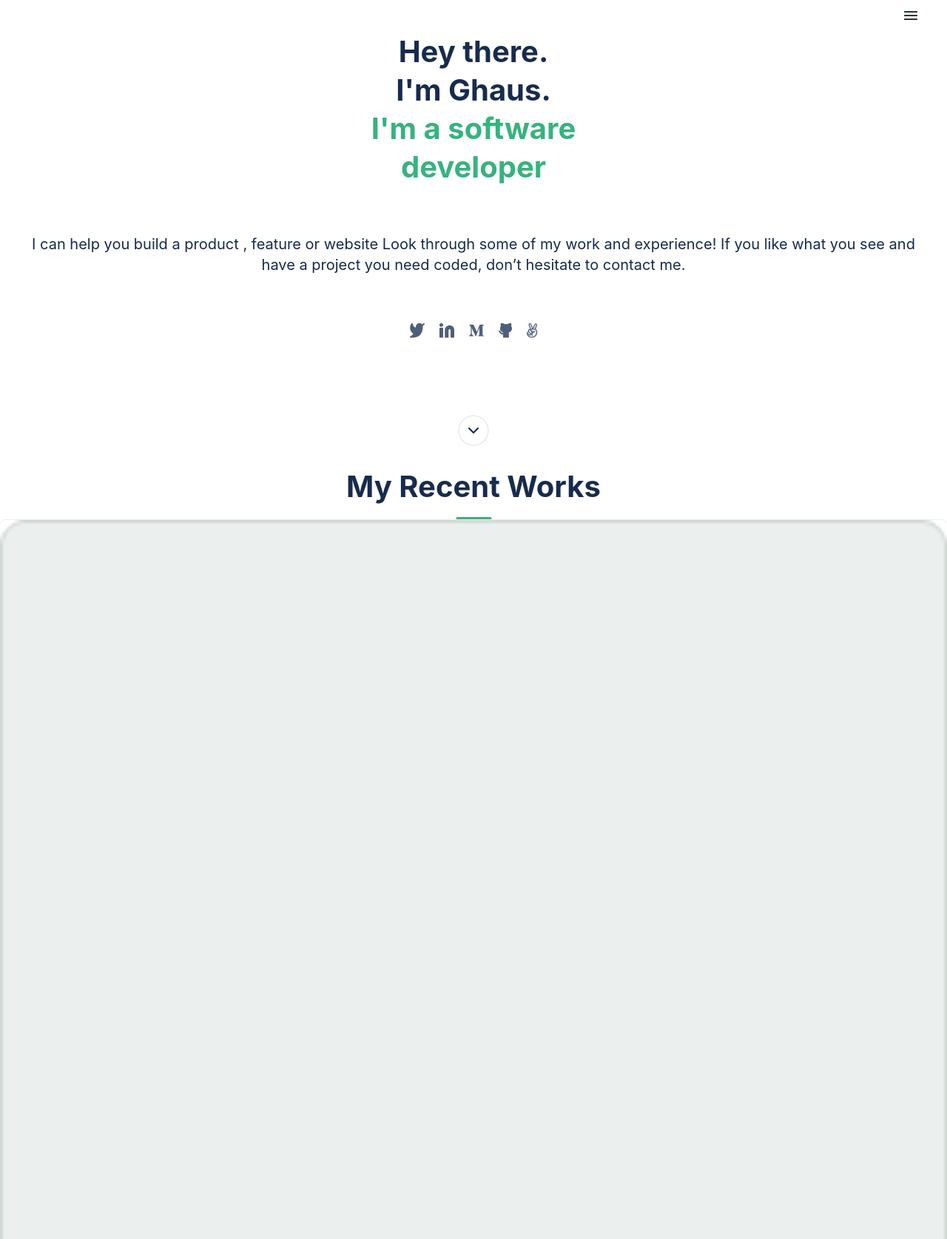
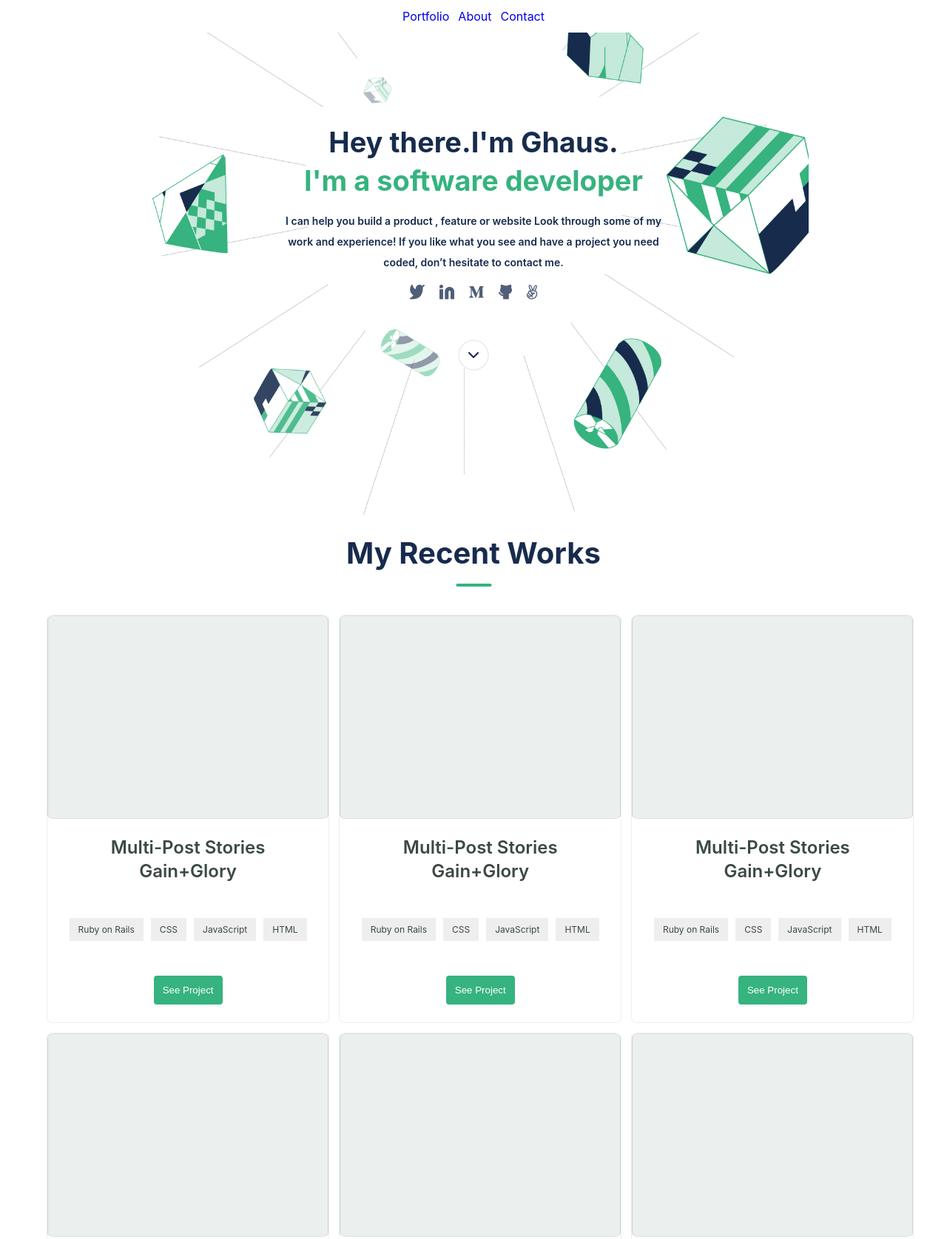
Before and after one commit to GhausAliKhan/My-Portfolio, a website: page index.html in a window 1280 px wide. Shown: the top 1675 px of the page at 74% size. Drawn offline with Linux system fonts and the light colour scheme.

Commit message:
Add desktop view for headline, portfolio and about section

```diff
--- a/index.html
+++ b/index.html
@@ -13,15 +13,22 @@
 <body>
     <!-- Toolbar -->
     <nav class="toolbar">
-        <button><img src="Assets/Icon - Menu.png" alt=""></b>
+        <button><img src="Assets/Icon - Menu.png" alt="hamburger"></button>
+        <ul>
+            <li> <a href="#portfolio">Portfolio</a> </li>
+            <li><a href="#about">About</a></li>
+            <li><a href="#contact">Contact</a></li>
+        </ul>
     </nav>
     <!-- Headline -->
     <section class="headline">
         <div class="headline_content">
             <div class="title">
-                <h1>
-                    Hey there. <br> I'm Ghaus. <br> <span>I'm a software <br> developer</span>
-                </h1>
+                <div>
+                    <h3>Hey there.</h3>
+                    <h3>I'm Ghaus.</h3>
+                </div>
+                <h3><span>I'm a software developer</span></h3>
             </div>
             <div class="description">
                 <p>
@@ -29,6 +36,7 @@
                     you
                     like what you see and have a project you need coded, don’t hesitate to contact me.
                 </p>
+
             </div>
             <div class="socialIcons">
                 <ul>
@@ -57,18 +65,19 @@
                 </ul>
             </div>
             <div class="action">
-                <img src="Assets/Disabled.png" alt="">
+                <img src="Assets/Disabled.png" alt="action">
             </div>
 
         </div>
     </section>
     <!-- Works -->
-    <section class="works">
+    <section id="portfolio" class="works">
         <div class="works_content">
             <h3>My Recent Works</h3>
-            <img src="Assets/Indicator.png" alt="">
+            <img src="Assets/Indicator.png" alt="Indicator">
         </div>
         <div class="works_cards">
+
             <div class="card">
                 <div class="card_image">
                     <img src="Assets/Img Plaholder.png" alt="Image placeholder">
@@ -84,6 +93,7 @@
                     <button>See Project</button>
                 </div>
             </div>
+
             <div class="card">
                 <div class="card_image">
                     <img src="Assets/Img Plaholder.png" alt="Image placeholder">
@@ -162,7 +172,7 @@
         </div>
     </section>
     <!-- About -->
-    <section class="about">
+    <section id="about" class="about">
         <div class="about_content">
             <div class="illustration1">
                 <h3>About Me</h3>
@@ -176,6 +186,8 @@
                     you like what you see and have a project you need coded,
                     don’t hesitate to contact me.</p>
                 <button>Get my Resume</button>
+            </div>
+
         </div>
         <div class="about_boxes">
             <div class="box">
@@ -216,10 +228,9 @@
                 </ul>
             </div>
         </div>
-        </div>
     </section>
 
-    <section class="contact">
+    <section id="contact" class="contact">
         <div class="contactHeading">
             <h3>
                 I'm always interested in hearing about new projects, so if you'd like to chat please get in touch.
--- a/style.css
+++ b/style.css
@@ -40,9 +40,12 @@ button:active {
 }
 
 .toolbar button {
-  margin-right: 25px;
   border: none;
   background: none;
+}
+
+.toolbar ul {
+  display: none;
 }
 
 .headline {
@@ -51,23 +54,30 @@ button:active {
   align-items: center;
   justify-content: center;
   text-align: center;
+  background-image: url("Assets/header-illsutration-mobile.png");
+  background-repeat: no-repeat;
+  background-position: center;
+  height: 653.32px;
   width: 100%;
 }
 
-.title h1 {
+.headline_content {
+  margin-top: 70px;
+}
+
+.title h3 {
   font-style: normal;
   font-weight: 700;
-  font-size: 40px;
+  font-size: 38px;
   line-height: 52px;
 }
 
-.title h1 span {
+.title h3 span {
   color: #36b37e;
 }
 
 .description {
-  padding: 0 20px;
-  margin: 5% 0%;
+  padding: 15px 20px;
 }
 
 .description p {
@@ -87,9 +97,10 @@ button:active {
 }
 
 .action {
-  margin-top: 100px;
+  margin-top: 90px;
 }
 
+/* PORTFOLIO/WORKS */
 .works_content {
   margin-top: 25px;
   display: flex;
@@ -106,6 +117,14 @@ button:active {
   line-height: 52px;
   padding: 0 25px;
   margin-bottom: 15px;
+}
+
+.works_cards {
+  display: grid;
+  grid-template-columns: auto;
+  grid-template-rows: repeat(6, 475px);
+  padding: 3% 5%;
+  gap: 15px;
 }
 
 .works_cards .card {
@@ -189,8 +208,16 @@ button:active {
   font-weight: 400;
   font-size: 20px;
   line-height: 32px;
-  margin-bottom: 85px;
+  margin-bottom: 80px;
   padding: 0 15px;
+}
+
+.about_boxes {
+  display: flex;
+  flex-direction: column;
+  align-items: center;
+  justify-content: center;
+  margin-top: -350px;
 }
 
 .box h3 {
@@ -247,6 +274,7 @@ button:active {
   border-radius: 8px;
 }
 
+/* CONTACT */
 .contact {
   display: flex;
   flex-direction: column;
@@ -297,30 +325,87 @@ button:active {
   right: -155px;
 }
 
-@media screen and (min-width: 375px) and (max-width: 768px) {
+@media screen and (min-width: 768px) {
+  /* TOOLBAR */
+  .toolbar {
+    justify-content: center;
+  }
+
+  .toolbar button {
+    display: none;
+  }
+
+  .toolbar ul {
+    width: 15%;
+    list-style: none;
+    display: flex;
+    justify-content: space-between;
+  }
+
+  /* HEADLINE */
   .headline {
-    background-image: url("Assets/header-illsutration-mobile.png");
+    background-image: url("/Assets/Header-llustration-desktop.png");
+    background-size: contain;
+    background-position: center;
     background-repeat: no-repeat;
-    background-position: center;
-    height: 653.32px;
   }
 
   .headline_content {
-    margin-top: 17%;
+    margin-top: -70px;
   }
 
-  .works_content h1 {
-    padding: 0 30px;
-    margin-bottom: 25px;
+  .headline_content .title div {
+    display: flex;
+    justify-content: center;
   }
 
+  .about_description p {
+    margin-bottom: 15px;
+  }
+
+  .headline_content .description p {
+    padding: 0 28.25%;
+    font-size: 14px;
+    font-weight: 600;
+  }
+
+  .action {
+    margin-top: 50px;
+  }
+
+  /* PORTFOLIO */
+
   .works_cards {
-    margin-top: 25px;
     display: grid;
-    grid-template-columns: auto;
-    padding: 5%;
-    grid-template-rows: repeat(6, 475px);
-    gap: 20px;
+    grid-template-columns: repeat(3, 33%);
+    grid-template-rows: auto;
+    padding: 3% 5%;
+    gap: 15px;
+  }
+
+  .works_cards .card {
+    height: 550px;
+  }
+
+  /* ABOUT */
+  .illustration1 img {
+    display: none;
+  }
+
+  .illustration2 img {
+    display: none;
+  }
+
+  .about_description {
+    top: 60px;
+    padding: 0% 19.75%;
+  }
+
+  .about_boxes {
+    flex-direction: row;
+    justify-content: center;
+    gap: 25px;
+    margin-top: 125px;
   }
 
   .box img {
```
Also changed, not shown: Assets/Header-llustration-desktop.png (added). Lines whose indentation alone changed are shown as unchanged.
